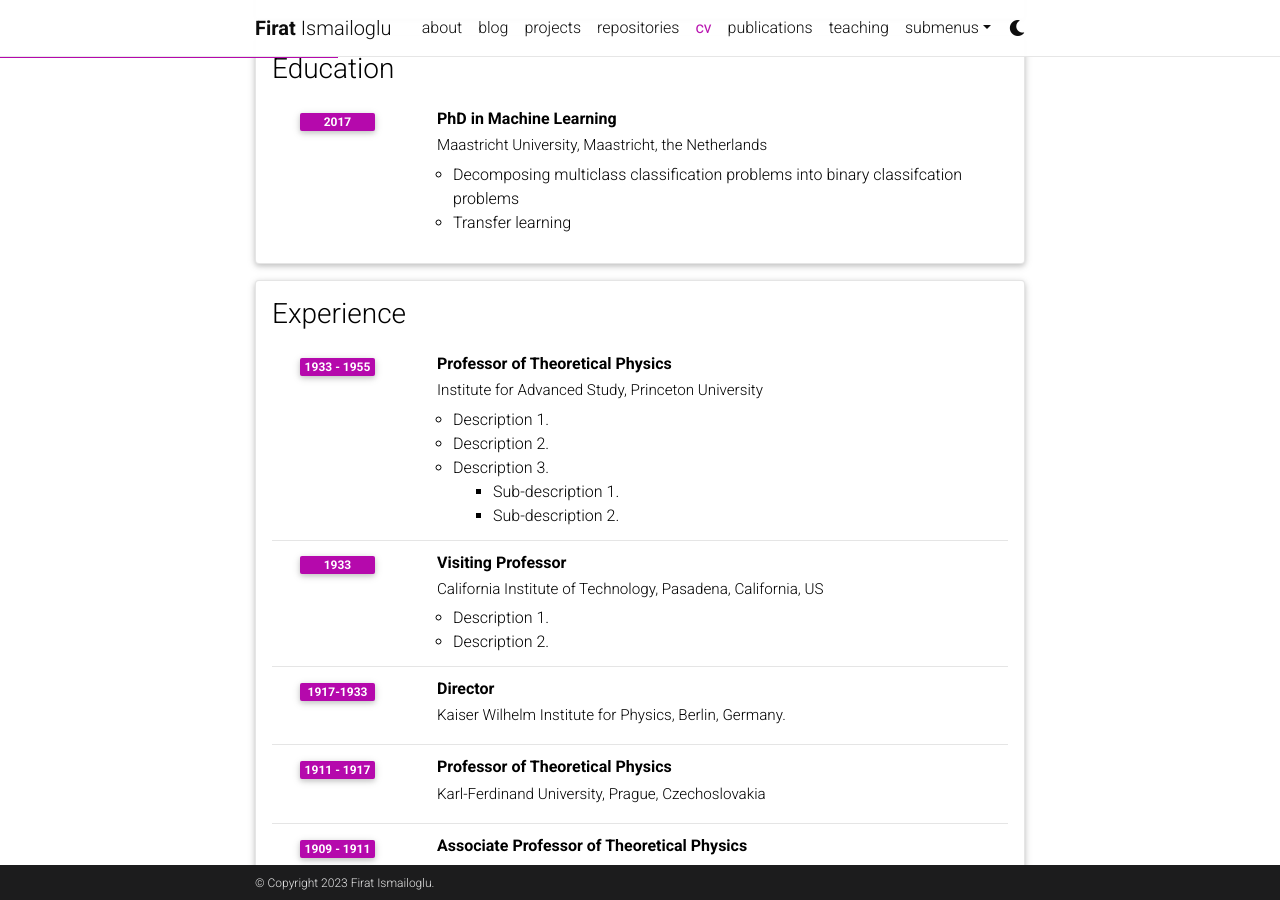
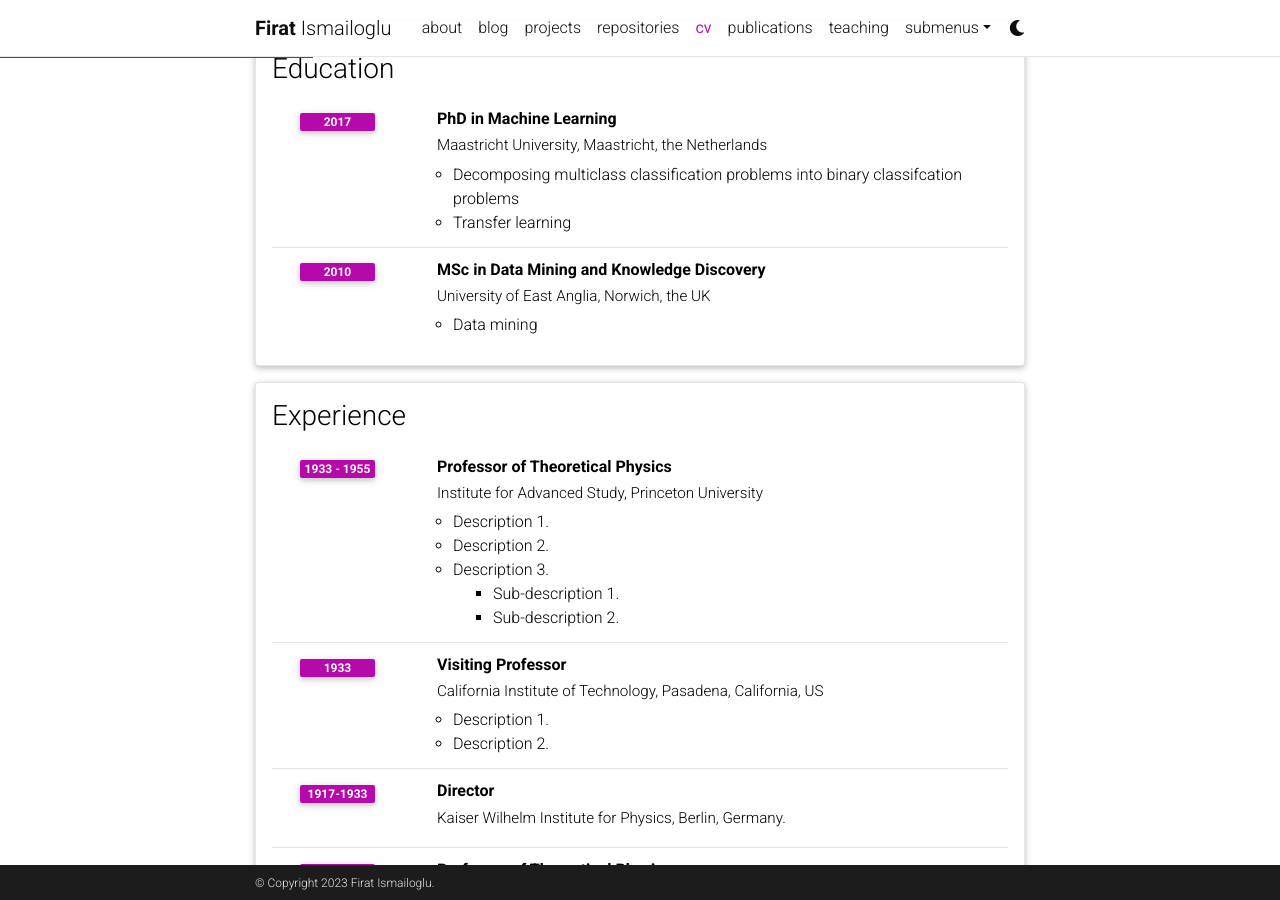
Before and after one commit to FiratIsmailoglu/firatismailoglu.github.io, a Jekyll site: the page built from _pages/cv.md, in a window 1280 px wide and 900 px high, scrolled down 326 px. Built offline with Jekyll 4.4.1, drawn with Linux system fonts in a browser that asks for light colours; comment, search, counter and statistics services are not loaded; a style sheet for code colours, icons or effects is not loaded.

Commit message:
Update cv.yml

```diff
--- a/_data/cv.yml
+++ b/_data/cv.yml
@@ -15,6 +15,12 @@
       description:
         - Decomposing multiclass classification problems into binary classifcation problems
         - Transfer learning
+    - title: MSc in Data Mining and Knowledge Discovery
+      institution: University of East Anglia, Norwich, the UK
+      year: 2010
+      description:
+        - Data mining
+
 
 
 
```
